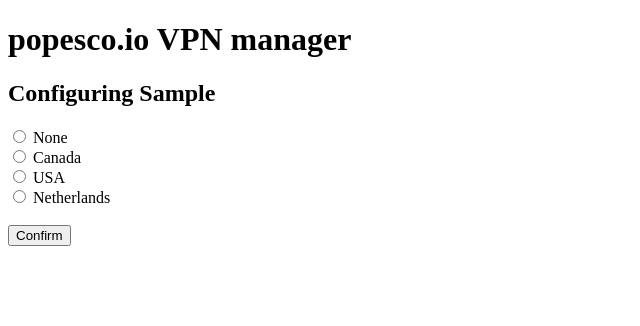
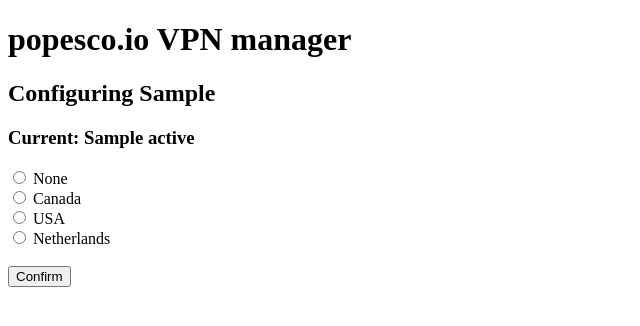
Before and after one commit to LP0101/OPNsense-VPN-manager, a Flask app: template templates/index.html in a window 1280 px wide. Shown: the top 326 px of the page, without its empty margins (0-640 px from the left). Run offline with Flask 2, Linux system fonts and the light colour scheme; the template is opened without the code that fills it: most values are stand-ins (such as "Sample title", 1, 10 or a date in 2020).

Commit message:
Show active VPN

```diff
--- a/app.py
+++ b/app.py
@@ -137,4 +137,7 @@ def index():
     else:
         ip = request.remote_addr
 
-    return render_template("index.html", ip=ip, active=get_active_vpn(ip))
+    active = get_active_vpn(ip).replace("MULLVAD_", "").replace("_VPN", "").lower().capitalize()
+    if active == "Usa": active = "USA"
+
+    return render_template("index.html", ip=ip, active=active)
--- a/templates/index.html
+++ b/templates/index.html
@@ -3,24 +3,26 @@
     <body>
         <h1>popesco.io VPN manager</h1>
         <h2>Configuring {{ip}}</h2>
+        <h3>Current: {{active}}</h3>
+
 
         <form id="foo">
-            <input type="radio" id="none" name="vpn" value="none" {% if active == "none" %}
+            <input type="radio" id="none" name="vpn" value="none" {% if active == "None" %}
             checked
             {% endif %}>
             <label for="none">None</label><br>
 
-            <input type="radio" id="canada" name="vpn" value="MULLVAD_CANADA_VPN" {% if active == "MULLVAD_CANADA_VPN" %}
+            <input type="radio" id="canada" name="vpn" value="MULLVAD_CANADA_VPN" {% if active == "Canada" %}
             checked
             {% endif %}>
             <label for="canada">Canada</label><br>
 
-            <input type="radio" id="usa" name="vpn" value="MULLVAD_USA_VPN" {% if active == "MULLVAD_USA_VPN" %}
+            <input type="radio" id="usa" name="vpn" value="MULLVAD_USA_VPN" {% if active == "USA" %}
             checked
             {% endif %}>
             <label for="usa">USA</label><br>
 
-            <input type="radio" id="netherlands" name="vpn" value="MULLVAD_NETHERLANDS_VPN" {% if active == "MULLVAD_NETHERLANDS_VPN" %}
+            <input type="radio" id="netherlands" name="vpn" value="MULLVAD_NETHERLANDS_VPN" {% if active == "Netherlands" %}
             checked
             {% endif %}>
             <label for="none">Netherlands</label><br><br>
@@ -38,7 +40,7 @@
                 method: 'POST',
                 headers: { 'Content-Type': 'application/json' },
                 body: JSON.stringify(Object.fromEntries(formData))
-            });
+            }).then(() => window.location.reload());
 
             const result = await response.json();
             console.log(result)
```
